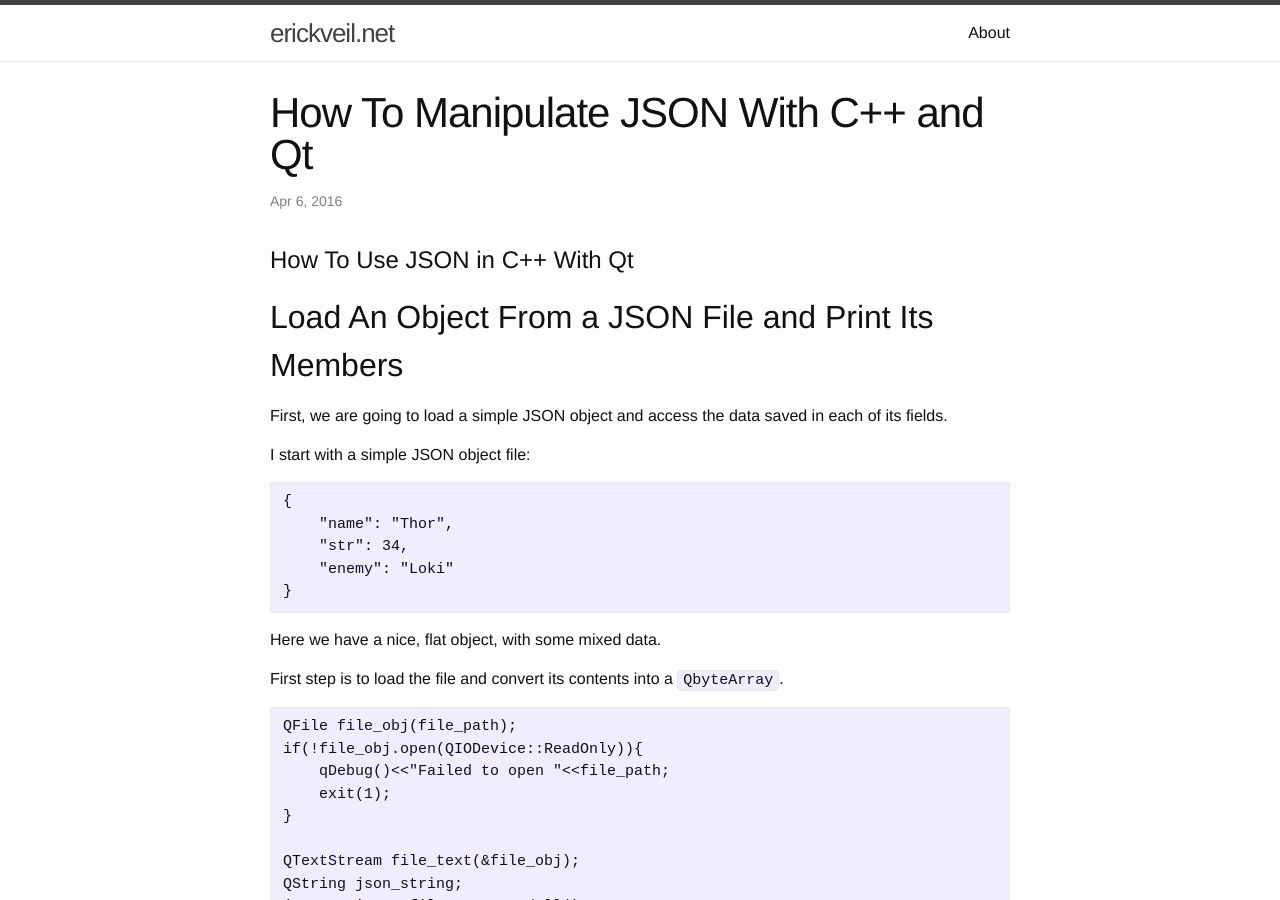
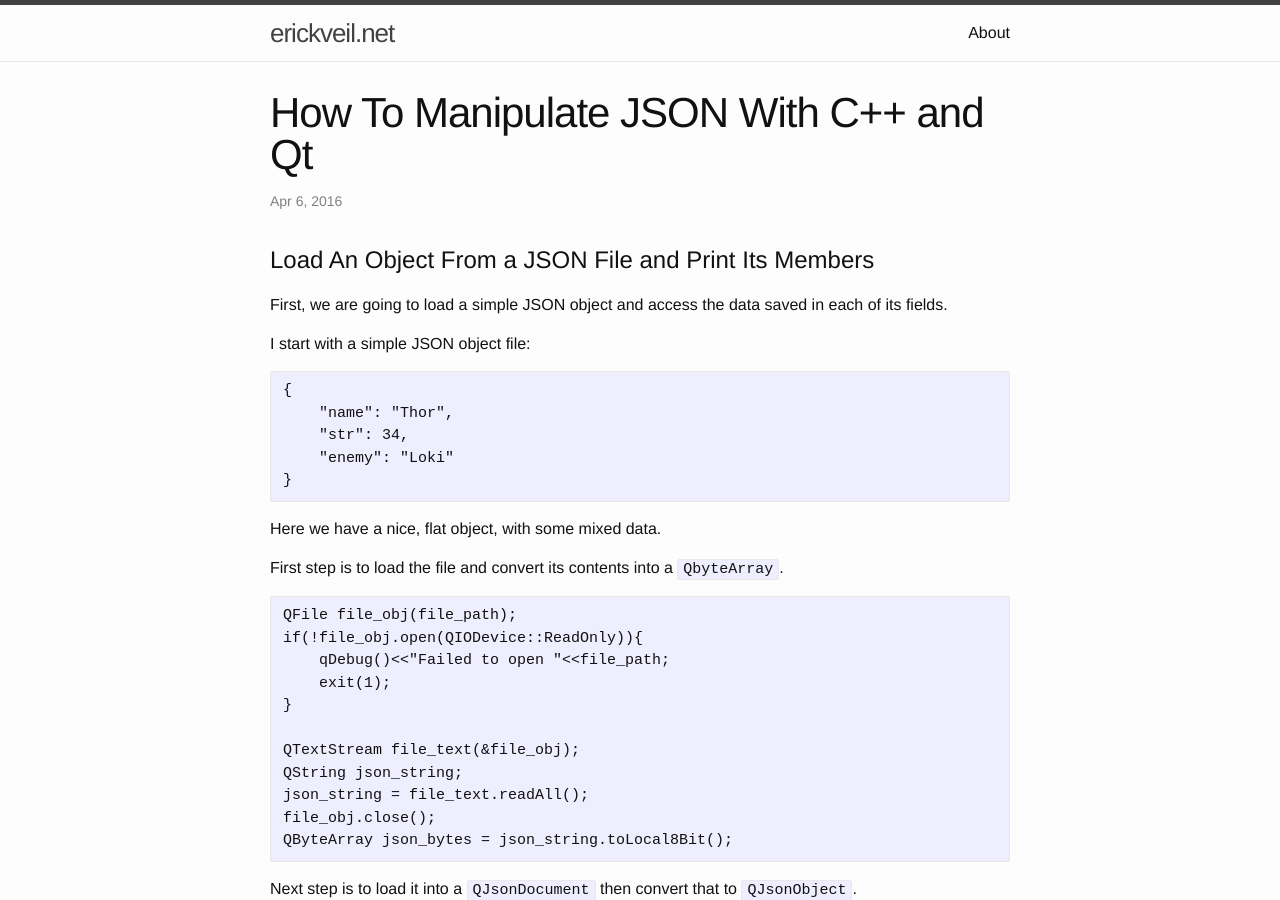
Before and after one commit to erickveil/erickveil.github.com, a Jekyll site: the page built from _posts/2016-04-06-How-To-Manipulate-JSON-With-C++-and-Qt.md, in a window 1280 px wide and 900 px high. Built offline with Jekyll 4.4.1, drawn with Linux system fonts in a browser that asks for light colours.

Commit message:
More headding adjustments
I like things to look juuust right.

````diff
--- a/_posts/2016-04-06-How-To-Manipulate-JSON-With-C++-and-Qt.md
+++ b/_posts/2016-04-06-How-To-Manipulate-JSON-With-C++-and-Qt.md
@@ -4,9 +4,7 @@ title: How To Manipulate JSON With C++ and Qt
 date: 16-04-06 04:03:17 -0800
 categories:
 ---
-# How To Use JSON in C++ With Qt
-
-## Load An Object From a JSON File and Print Its Members
+# Load An Object From a JSON File and Print Its Members
 
 First, we are going to load a simple JSON object and access the data saved in each of its fields.
 
@@ -70,7 +68,7 @@ qDebug()<< json_map["str"].toInt();
 qDebug()<< json_map["enemy"].toString();
 ```
 
-## Load An Array From A JSON File And Print Its Members
+# Load An Array From A JSON File And Print Its Members
 
 An array JSON file isn't much different from an object.
 
@@ -107,7 +105,7 @@ for (
 }
 ```
 
-## Load An Object With Array and Object Members And Print The Data
+# Load An Object With Array and Object Members And Print The Data
 
 Now we will try a deeper JSON file. This one is an object that contains an object and an array:
 
@@ -152,7 +150,7 @@ for(int i=0; i < key_list.count(); ++i){
 
 And finally, you can iterate through the inventory list like any other QList.
 
-## Turn A Native Class Object Into JSON and Print It As A String
+# Turn A Native Class Object Into JSON and Print It As A String
 
 Saving a JSON object is pretty much the same as loading one, except in reverse.
 You can create an empty `QJsonObject` and directly assign data to keys, and the
@@ -181,7 +179,7 @@ save_file.write(json_string.toLocal8Bit());
 save_file.close();
 ```
 
-## Turn An Array Into JSON And Print It As A String
+# Turn An Array Into JSON And Print It As A String
 
 Once you've gotten this far, saving a JSON list is easy.
 Just use `QJsonArray` instead of `QJsonObject` and append any new values, just
@@ -198,7 +196,7 @@ json_array.append("Freya");
 After that, casting to `QJsonDocument` and saving works exactly like it does
 for the `QJsonObject`.
 
-## Turn An Object With Mixed Data (array, object, simple variable) into JSON And Save As A File
+# Turn An Object With Mixed Data (array, object, simple variable) into JSON And Save As A File
 
 Finally, we are going to put all our save JSON knowledge together and save a
 multi-level JSON tree.
````
